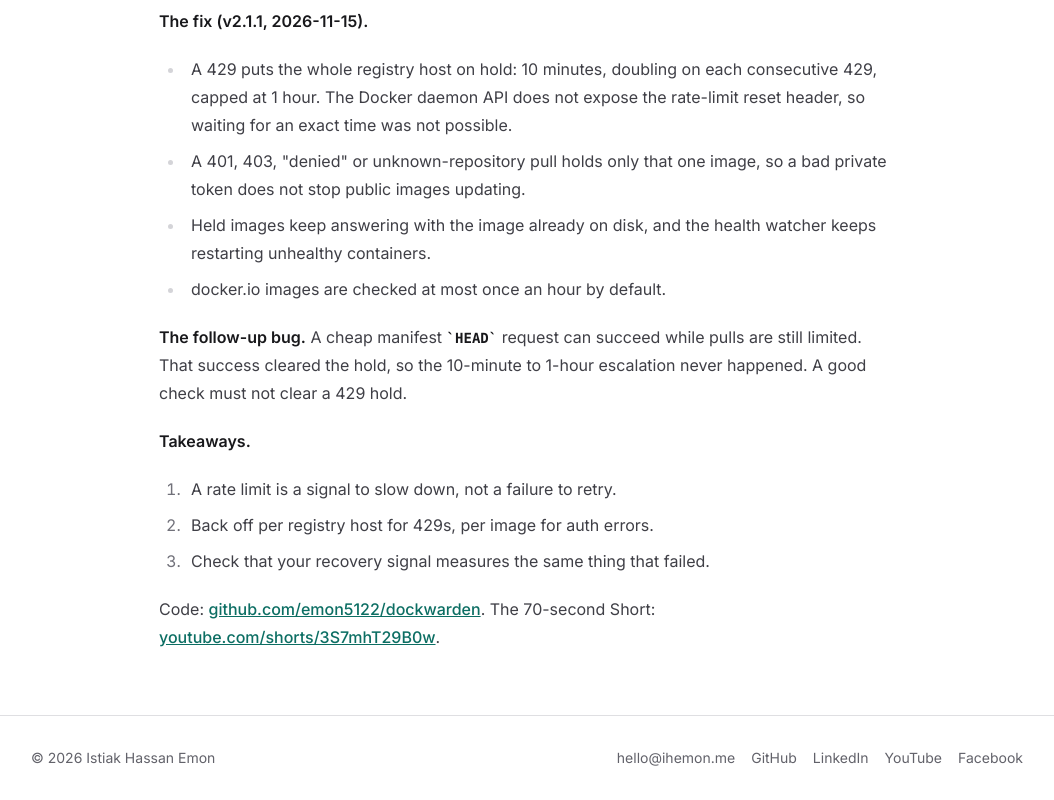
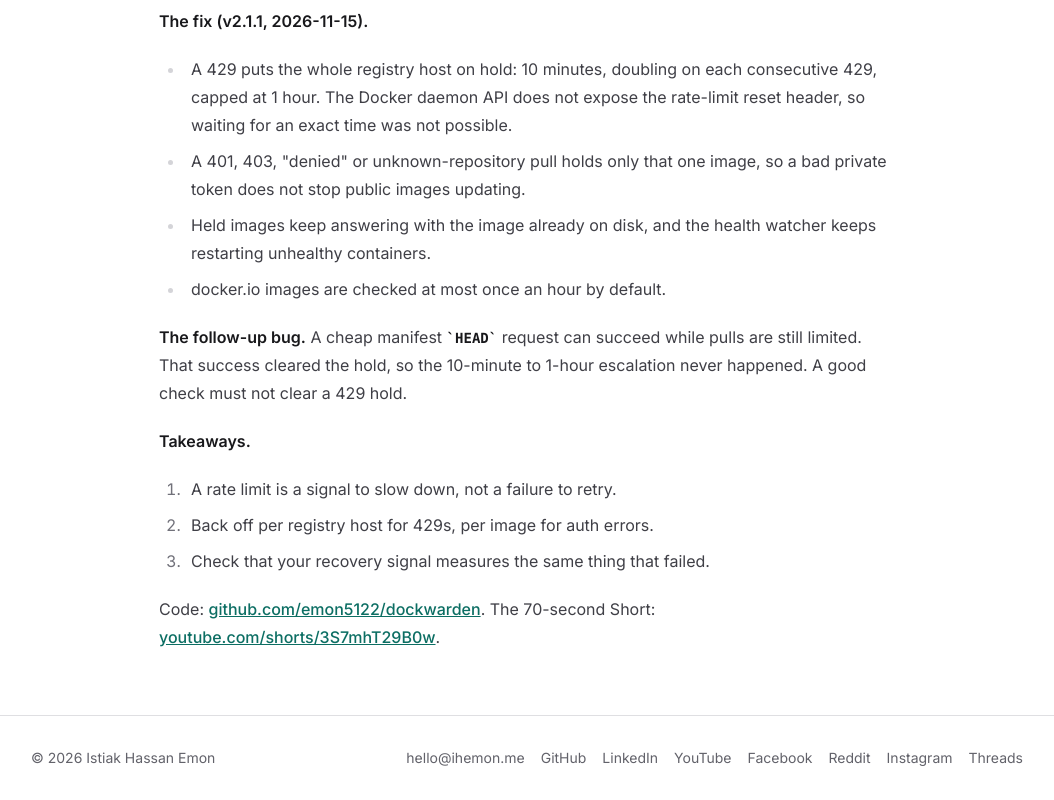
Before and after one commit to emon5122/emon5122.github.io, a Next.js app: page /blog/docker-429-hold-and-double in a window 1280 px wide. Shown: the part 956-1756 px from the top of the page, without its empty margins (113-1167 px from the left). Built offline with nearby package versions, Linux system fonts and the light colour scheme.

Commit message:
footer: Reddit, Instagram and Threads links, sameAs

```diff
--- a/src/app/page.tsx
+++ b/src/app/page.tsx
@@ -22,7 +22,12 @@ const jsonLd = {
     jobTitle: site.jobTitle,
     description: site.summary,
     address: { "@type": "PostalAddress", addressLocality: "Dhaka", addressCountry: "BD" },
-    sameAs: [site.links.github, site.links.linkedin, site.links.youtube, site.links.facebook],
+    sameAs: [
+        site.links.github, site.links.linkedin, site.links.youtube, site.links.facebook,
+        site.links.reddit,
+        site.links.instagram,
+        site.links.threads,
+    ],
     knowsAbout: site.knowsAbout,
     worksFor: { "@type": "Organization", name: experience[0].company },
     alumniOf: { "@type": "CollegeOrUniversity", name: education[0].school },
--- a/src/components/site-header.tsx
+++ b/src/components/site-header.tsx
@@ -41,7 +41,7 @@ export function SiteFooter() {
         <footer className="border-t">
             <div className="mx-auto flex max-w-5xl flex-col gap-2 px-4 py-8 text-sm text-muted-foreground sm:flex-row sm:items-center sm:justify-between">
                 <p>© {new Date().getFullYear()} {site.name}</p>
-                <div className="flex gap-4">
+                <div className="flex flex-wrap gap-x-4 gap-y-2">
                     <a href={`mailto:${site.email}`} className="hover:text-foreground">
                         {site.email}
                     </a>
@@ -57,6 +57,15 @@ export function SiteFooter() {
                     <a href={site.links.facebook} className="hover:text-foreground">
                         Facebook
                     </a>
+                    <a href={site.links.reddit} className="hover:text-foreground">
+                        Reddit
+                    </a>
+                    <a href={site.links.instagram} className="hover:text-foreground">
+                        Instagram
+                    </a>
+                    <a href={site.links.threads} className="hover:text-foreground">
+                        Threads
+                    </a>
                 </div>
             </div>
         </footer>
--- a/src/content/profile.ts
+++ b/src/content/profile.ts
@@ -76,6 +76,9 @@ export const site = {
         linkedin: "https://www.linkedin.com/in/istiak-hassan-emon",
         youtube: "https://www.youtube.com/@IstiakHassanEmon",
         facebook: "https://www.facebook.com/ihemon.dev",
+        reddit: "https://www.reddit.com/user/IstiakHassanEmon/",
+        instagram: "https://www.instagram.com/ihemo.n1/",
+        threads: "https://www.threads.com/@ihemo.n1",
     },
     jobTitle: "Development & Technology Team Lead",
     knowsAbout: [
```
